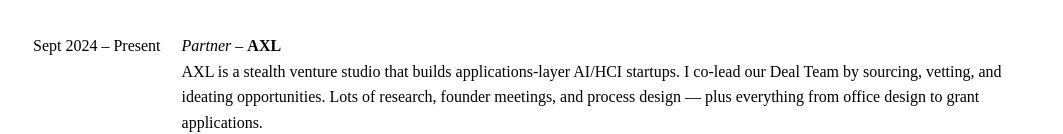
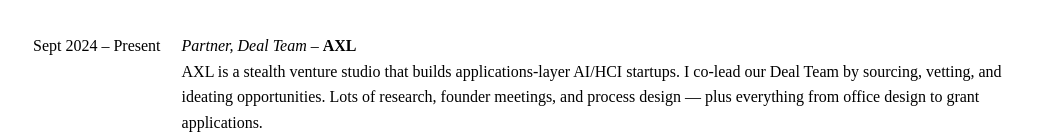
Before and after one commit to aniketpatelvc/website, a plain HTML site: page index.html in a window 1280 px wide. Shown: the part 363-497 px from the top of the page, without its empty margins (8-1071 px from the left). Drawn offline with Linux system fonts and the light colour scheme.

Commit message:
Update index.html

```diff
--- a/index.html
+++ b/index.html
@@ -50,7 +50,7 @@
         <table>
             <tr>
                 <td>Sept 2024 – Present</td>
-                <td><em>Partner</em> – <strong>AXL</strong><br>
+                <td><em>Partner, Deal Team</em> – <strong>AXL</strong><br>
                 AXL is a stealth venture studio that builds applications-layer AI/HCI startups. I co-lead our Deal Team by sourcing, vetting, and ideating opportunities. Lots of research, founder meetings, and process design — plus everything from office design to grant applications.</td>
             </tr>
             <tr>
```
